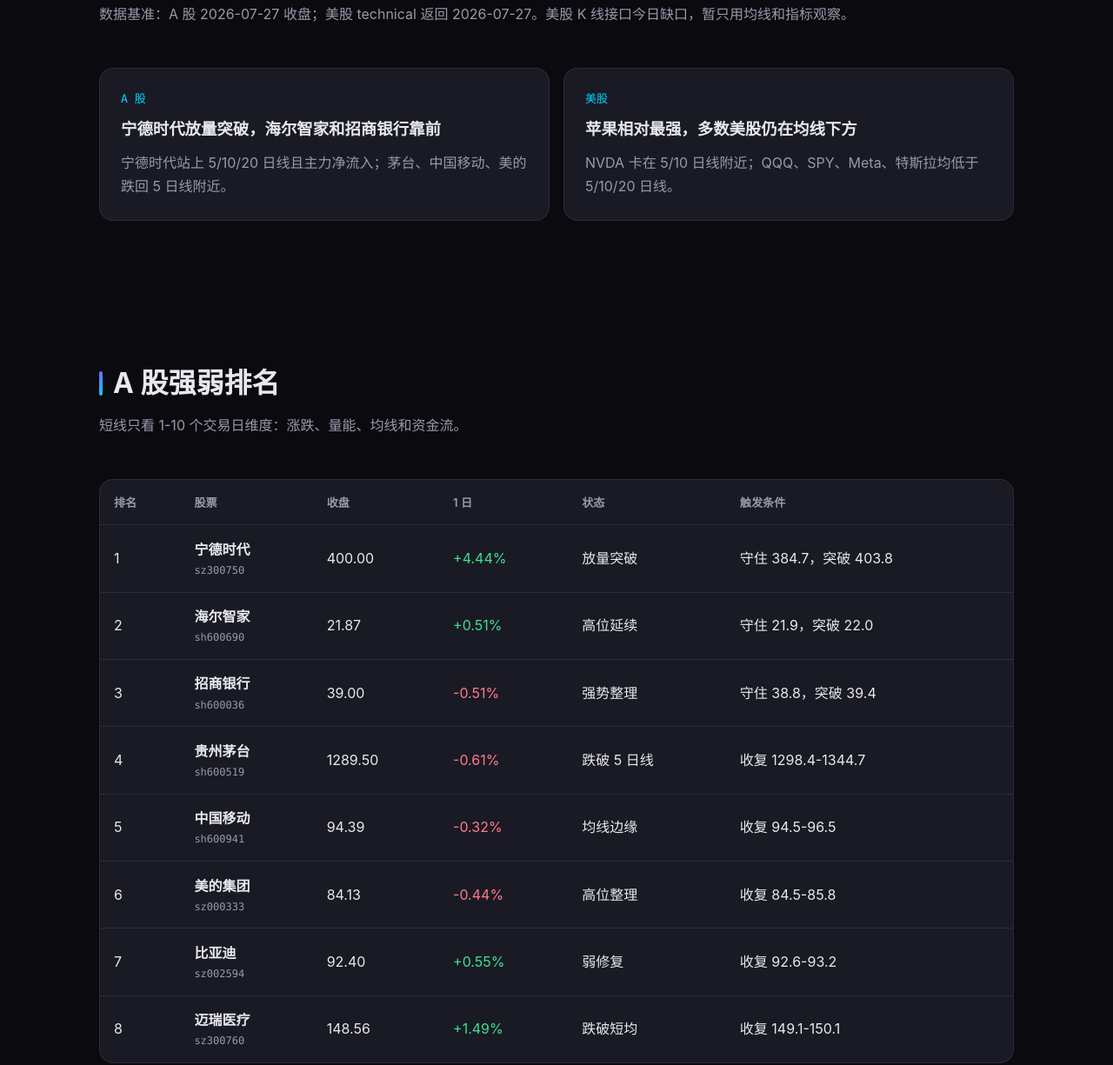
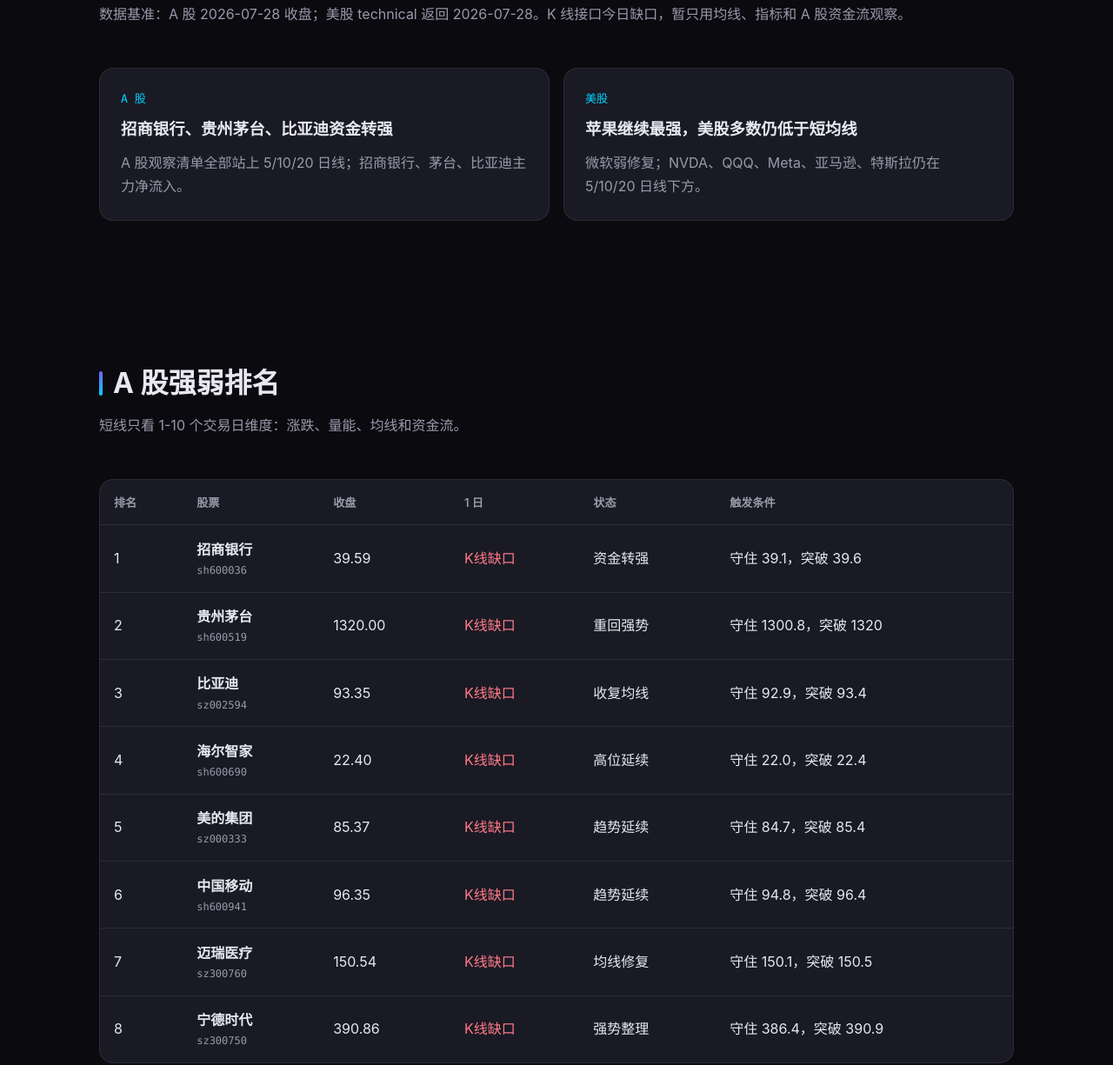
Before and after one commit to konghuari/konghuari.github.io, an Astro site: page /stocks in a window 1280 px wide. Shown: the part 491-1716 px from the top of the page at 87% size. Built offline with nearby package versions, Linux system fonts and the light colour scheme; Astro itself is replaced by a stand-in of ours.

Commit message:
Refresh July 28 stock watch

```diff
--- a/src/pages/stocks.astro
+++ b/src/pages/stocks.astro
@@ -2,28 +2,28 @@
 import BaseLayout from '../layouts/BaseLayout.astro';
 
 const aShareRows = [
-  { rank: 1, name: '宁德时代', code: 'sz300750', close: '400.00', change: '+4.44%', state: '放量突破', trigger: '守住 384.7，突破 403.8' },
-  { rank: 2, name: '海尔智家', code: 'sh600690', close: '21.87', change: '+0.51%', state: '高位延续', trigger: '守住 21.9，突破 22.0' },
-  { rank: 3, name: '招商银行', code: 'sh600036', close: '39.00', change: '-0.51%', state: '强势整理', trigger: '守住 38.8，突破 39.4' },
-  { rank: 4, name: '贵州茅台', code: 'sh600519', close: '1289.50', change: '-0.61%', state: '跌破 5 日线', trigger: '收复 1298.4-1344.7' },
-  { rank: 5, name: '中国移动', code: 'sh600941', close: '94.39', change: '-0.32%', state: '均线边缘', trigger: '收复 94.5-96.5' },
-  { rank: 6, name: '美的集团', code: 'sz000333', close: '84.13', change: '-0.44%', state: '高位整理', trigger: '收复 84.5-85.8' },
-  { rank: 7, name: '比亚迪', code: 'sz002594', close: '92.40', change: '+0.55%', state: '弱修复', trigger: '收复 92.6-93.2' },
-  { rank: 8, name: '迈瑞医疗', code: 'sz300760', close: '148.56', change: '+1.49%', state: '跌破短均', trigger: '收复 149.1-150.1' },
+  { rank: 1, name: '招商银行', code: 'sh600036', close: '39.59', change: 'K线缺口', state: '资金转强', trigger: '守住 39.1，突破 39.6' },
+  { rank: 2, name: '贵州茅台', code: 'sh600519', close: '1320.00', change: 'K线缺口', state: '重回强势', trigger: '守住 1300.8，突破 1320' },
+  { rank: 3, name: '比亚迪', code: 'sz002594', close: '93.35', change: 'K线缺口', state: '收复均线', trigger: '守住 92.9，突破 93.4' },
+  { rank: 4, name: '海尔智家', code: 'sh600690', close: '22.40', change: 'K线缺口', state: '高位延续', trigger: '守住 22.0，突破 22.4' },
+  { rank: 5, name: '美的集团', code: 'sz000333', close: '85.37', change: 'K线缺口', state: '趋势延续', trigger: '守住 84.7，突破 85.4' },
+  { rank: 6, name: '中国移动', code: 'sh600941', close: '96.35', change: 'K线缺口', state: '趋势延续', trigger: '守住 94.8，突破 96.4' },
+  { rank: 7, name: '迈瑞医疗', code: 'sz300760', close: '150.54', change: 'K线缺口', state: '均线修复', trigger: '守住 150.1，突破 150.5' },
+  { rank: 8, name: '宁德时代', code: 'sz300750', close: '390.86', change: 'K线缺口', state: '强势整理', trigger: '守住 386.4，突破 390.9' },
 ];
 
 const usRows = [
-  { rank: 1, name: '苹果', code: 'usAAPL', close: '333.02', change: 'K线缺口', state: '相对最强', trigger: '守住 328.3，突破 333.0' },
-  { rank: 2, name: '英伟达', code: 'usNVDA', close: '206.84', change: 'K线缺口', state: '均线边缘', trigger: '收复 208.0-208.4' },
-  { rank: 3, name: '微软', code: 'usMSFT', close: '381.70', change: 'K线缺口', state: '跌破均线', trigger: '收复 386.6-391.1' },
-  { rank: 4, name: '博通', code: 'usAVGO', close: '381.92', change: 'K线缺口', state: '均线下方', trigger: '收复 382.3-387.9' },
-  { rank: 5, name: 'AMD', code: 'usAMD', close: '521.95', change: 'K线缺口', state: '回落整理', trigger: '收复 525.8-536.1' },
-  { rank: 6, name: '标普500ETF', code: 'usSPY', close: '738.93', change: 'K线缺口', state: '继续偏弱', trigger: '收复 742.4-746.7' },
-  { rank: 7, name: '纳指100ETF', code: 'usQQQ', close: '684.23', change: 'K线缺口', state: '最弱指数', trigger: '收复 695.0-700.9' },
-  { rank: 8, name: 'Meta', code: 'usMETA', close: '595.19', change: 'K线缺口', state: '跌破均线', trigger: '收复 613.5-636.6' },
-  { rank: 9, name: '亚马逊', code: 'usAMZN', close: '232.11', change: 'K线缺口', state: '继续偏弱', trigger: '收复 238.1-244.0' },
-  { rank: 10, name: '谷歌-A', code: 'usGOOGL', close: '319.74', change: 'K线缺口', state: '低位弱势', trigger: '收复 329.3-343.0' },
-  { rank: 11, name: '特斯拉', code: 'usTSLA', close: '313.03', change: 'K线缺口', state: '最弱', trigger: '收复 339.7-363.1' },
+  { rank: 1, name: '苹果', code: 'usAAPL', close: '336.91', change: 'K线缺口', state: '相对最强', trigger: '守住 329.0，突破 336.9' },
+  { rank: 2, name: '微软', code: 'usMSFT', close: '389.10', change: 'K线缺口', state: '弱修复', trigger: '收复 391.8' },
+  { rank: 3, name: '博通', code: 'usAVGO', close: '383.22', change: 'K线缺口', state: '均线边缘', trigger: '收复 384.8-388.2' },
+  { rank: 4, name: '标普500ETF', code: 'usSPY', close: '739.09', change: 'K线缺口', state: '继续偏弱', trigger: '收复 742.4-746.7' },
+  { rank: 5, name: 'AMD', code: 'usAMD', close: '494.95', change: 'K线缺口', state: '回落偏弱', trigger: '收复 523.1-530.7' },
+  { rank: 6, name: '谷歌-A', code: 'usGOOGL', close: '326.56', change: 'K线缺口', state: '低位修复', trigger: '收复 330.7-343.7' },
+  { rank: 7, name: '英伟达', code: 'usNVDA', close: '196.51', change: 'K线缺口', state: '跌破均线', trigger: '收复 203.5-206.9' },
+  { rank: 8, name: '纳指100ETF', code: 'usQQQ', close: '682.12', change: 'K线缺口', state: '指数弱势', trigger: '收复 694.5-700.7' },
+  { rank: 9, name: 'Meta', code: 'usMETA', close: '593.87', change: 'K线缺口', state: '继续偏弱', trigger: '收复 613.2-636.5' },
+  { rank: 10, name: '亚马逊', code: 'usAMZN', close: '231.39', change: 'K线缺口', state: '继续偏弱', trigger: '收复 237.9-243.9' },
+  { rank: 11, name: '特斯拉', code: 'usTSLA', close: '309.22', change: 'K线缺口', state: '最弱', trigger: '收复 339.0-362.7' },
 ];
 
 const dataCommands = [
@@ -48,17 +48,17 @@
   <section>
     <div class="container">
       <h2 class="section-title">最新短期观察</h2>
-      <p class="section-sub">数据基准：A 股 2026-07-27 收盘；美股 technical 返回 2026-07-27。美股 K 线接口今日缺口，暂只用均线和指标观察。</p>
+      <p class="section-sub">数据基准：A 股 2026-07-28 收盘；美股 technical 返回 2026-07-28。K 线接口今日缺口，暂只用均线、指标和 A 股资金流观察。</p>
       <div class="market-summary">
         <article>
           <span>A 股</span>
-          <strong>宁德时代放量突破，海尔智家和招商银行靠前</strong>
-          <p>宁德时代站上 5/10/20 日线且主力净流入；茅台、中国移动、美的跌回 5 日线附近。</p>
+          <strong>招商银行、贵州茅台、比亚迪资金转强</strong>
+          <p>A 股观察清单全部站上 5/10/20 日线；招商银行、茅台、比亚迪主力净流入。</p>
         </article>
         <article>
           <span>美股</span>
-          <strong>苹果相对最强，多数美股仍在均线下方</strong>
-          <p>NVDA 卡在 5/10 日线附近；QQQ、SPY、Meta、特斯拉均低于 5/10/20 日线。</p>
+          <strong>苹果继续最强，美股多数仍低于短均线</strong>
+          <p>微软弱修复；NVDA、QQQ、Meta、亚马逊、特斯拉仍在 5/10/20 日线下方。</p>
         </article>
       </div>
     </div>
```
